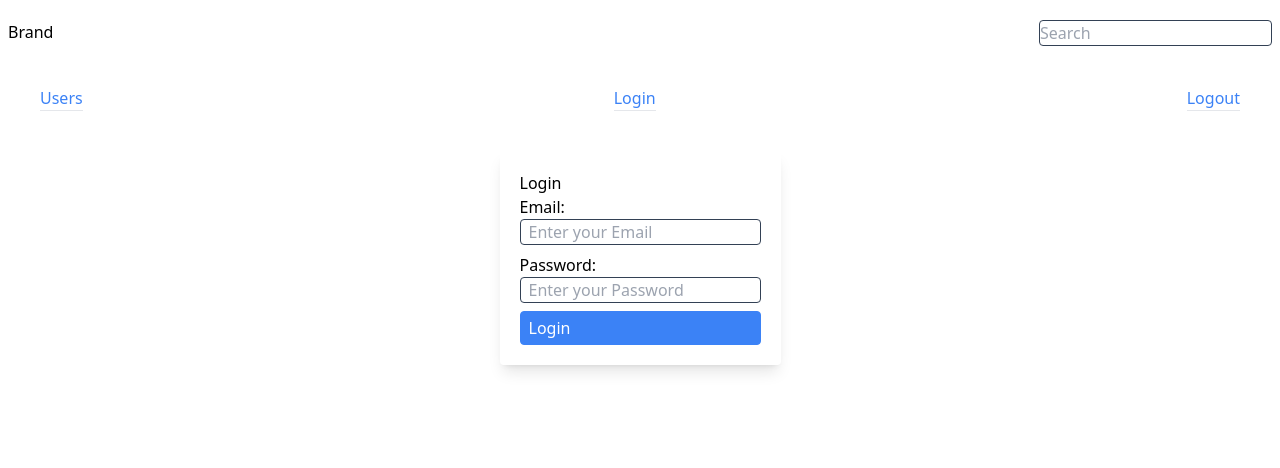
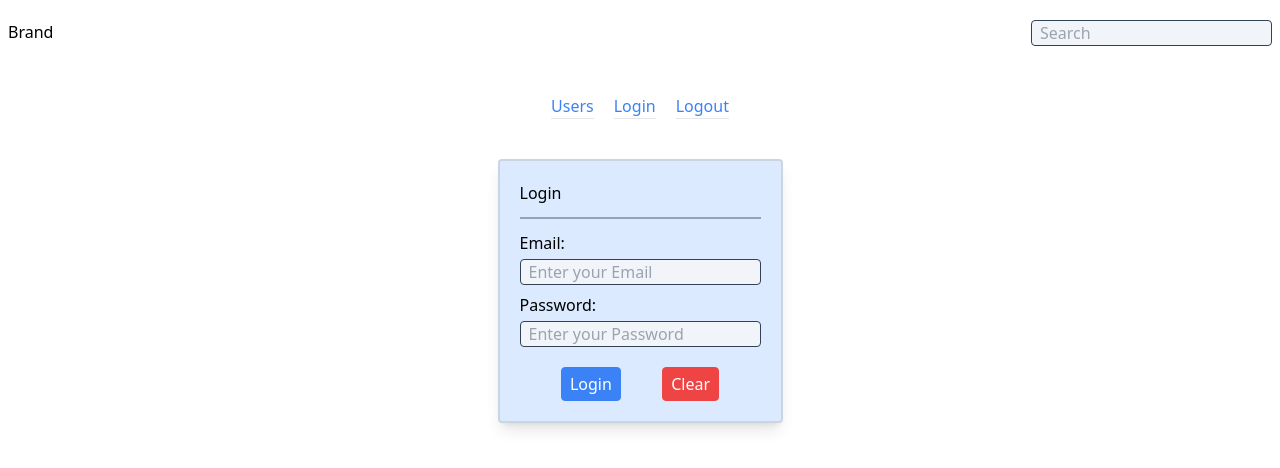
Before and after one commit to christotanes/postgresql-react-ts-tailwind-redux, a React (Vite) app: page /login in a window 1280 px wide. Shown: the top 468 px of the page. Built offline with nearby package versions, Linux system fonts and the light colour scheme; no server answers.

Commit message:
Add Input component, add handleClear on Loginpage

```diff
--- a/src/components/Button.tsx
+++ b/src/components/Button.tsx
@@ -1,4 +1,5 @@
 import classNames from "classnames";
+import { ReactPropTypes } from "react";
 import { twMerge } from "tailwind-merge";
 
 type ChildProps = {
@@ -10,7 +11,7 @@ type ChildProps = {
   danger?: boolean;
   rounded?: boolean;
   outline?: boolean;
-  rest?: string;
+  rest?: ReactPropTypes;
   onClick?: (event: React.MouseEvent) => void;
 };
 
@@ -27,7 +28,7 @@ export default function Button({
   ...rest
 }: ChildProps) {
   const classes = twMerge(
-    classNames(rest, "flex items-center px-2 py-1 border", {
+    classNames("px-2 py-1 border", {
       "border-blue-500 bg-blue-500 text-white": primary,
       "border-gray-900 bg-gray-900 text-white": secondary,
       "border-green-500 bg-green-500 text-white": success,
--- a/src/components/Header.tsx
+++ b/src/components/Header.tsx
@@ -1,13 +1,12 @@
+import Input from "./Input";
+
 export default function Header() {
+  function handleChange() {}
   return (
     <div className="flex align-middle justify-between pt-5">
       <div className="ml-2">Brand</div>
       <div className="mr-2">
-        <input
-          className="border border-slate-700 rounded"
-          type="text"
-          placeholder="Search"
-        />
+        <Input type="text" placeholder="Search" onChange={handleChange}></Input>
       </div>
     </div>
   );
--- /dev/null
+++ b/src/components/Input.tsx
@@ -0,0 +1,41 @@
+import { ReactNode } from "react";
+
+type InputProps = {
+  name?: string;
+  type: string;
+  placeholder: string;
+  value?: string | number | readonly string[] | undefined;
+  children?: ReactNode;
+  rest?: string;
+  onChange: (event: React.ChangeEvent<HTMLInputElement>) => void;
+};
+
+export default function Input({
+  name,
+  type,
+  placeholder,
+  value,
+  children,
+  onChange,
+  ...rest
+}: InputProps) {
+  return (
+    <>
+      {children && (
+        <label htmlFor={name} className="mb-1">
+          {children}
+        </label>
+      )}
+      <input
+        id={name}
+        name={name}
+        type={type}
+        value={value}
+        onChange={onChange}
+        className="border border-slate-700 mb-2 rounded pl-2 bg-slate-100"
+        placeholder={placeholder}
+        {...rest}
+      />
+    </>
+  );
+}
--- a/src/components/Sidebar.tsx
+++ b/src/components/Sidebar.tsx
@@ -33,6 +33,8 @@ export default function Sidebar() {
   });
 
   return (
-    <section className="flex justify-between m-10">{renderedLinks}</section>
+    <section className="flex justify-center gap-5 m-10">
+      {renderedLinks}
+    </section>
   );
 }
--- a/src/pages/LoginPage.tsx
+++ b/src/pages/LoginPage.tsx
@@ -1,8 +1,9 @@
 import { useLoginUserMutation } from "../store";
 import { useDispatch } from "react-redux";
 import { setCredentials } from "../store/authSlice";
-import { useState } from "react";
+import React, { useState } from "react";
 
+import Input from "../components/Input";
 import Button from "../components/Button";
 
 interface LoginRequest {
@@ -22,6 +23,11 @@ export default function LoginPage() {
     target: { name, value },
   }: React.ChangeEvent<HTMLInputElement>) {
     setFormState((prevState) => ({ ...prevState, [name]: value }));
+  }
+
+  function handleClear(event: React.MouseEvent) {
+    event.preventDefault();
+    setFormState((prevState) => ({ ...prevState, email: "", password: "" }));
   }
 
   async function handleSubmit(event: React.MouseEvent) {
@@ -45,28 +51,37 @@ export default function LoginPage() {
 
   return (
     <div className="w-full flex align-middle justify-items-center">
-      <div className="mx-auto border-1 border-slate-200 p-5 rounded shadow-lg">
+      <div className="mx-auto border-2 border-slate-300 p-5 rounded shadow-lg bg-blue-100">
         <form className="w-full flex flex-col">
-          <h3>Login</h3>
-          <label>Email:</label>
-          <input
-            className="border border-slate-700 mb-2 rounded pl-2"
+          <div className="mb-3 border-b-2 pb-3 border-slate-400">
+            <h3>Login</h3>
+          </div>
+          <Input
             name="email"
             type="email"
+            value={formState.email}
             placeholder="Enter your Email"
             onChange={handleChange}
-          />
-          <label>Password:</label>
-          <input
-            className="border border-slate-700 mb-2 rounded pl-2"
+          >
+            Email:
+          </Input>
+          <Input
             name="password"
             type="password"
+            value={formState.password}
             placeholder="Enter your Password"
             onChange={handleChange}
-          />
-          <Button rounded primary onClick={(event) => handleSubmit(event)}>
-            Login
-          </Button>
+          >
+            Password:
+          </Input>
+          <div className="min-w-2.5 flex justify-evenly mt-3">
+            <Button rounded primary onClick={(event) => handleSubmit(event)}>
+              Login
+            </Button>
+            <Button rounded danger onClick={(event) => handleClear(event)}>
+              Clear
+            </Button>
+          </div>
         </form>
       </div>
     </div>
```
